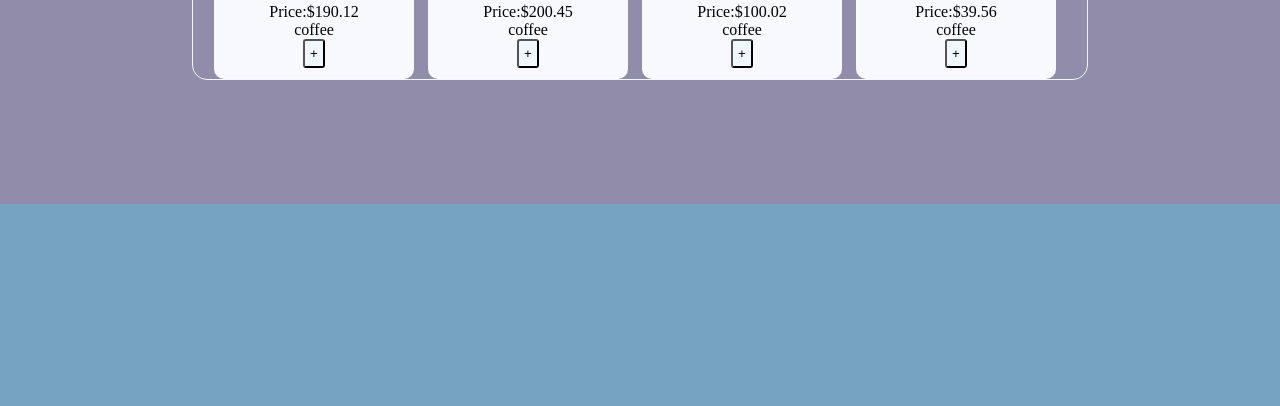
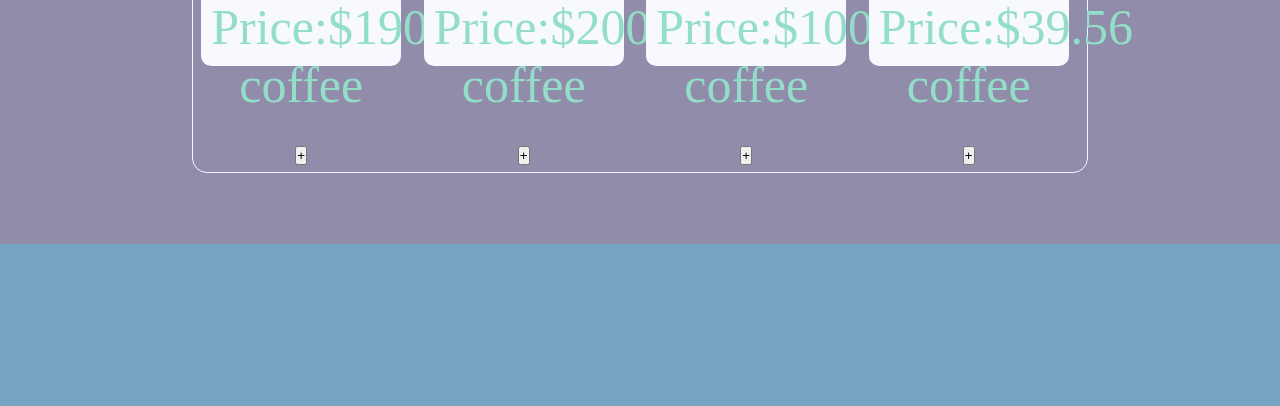
Before and after one commit to rakita-08/WebTech, a PHP site: page /product.html in a window 1280 px wide. Shown: the part 394-800 px from the top of the page. Run offline with PHP 8.4, Linux system fonts and the light colour scheme.

Commit message:
forms and buttons

```diff
--- a/My_Store/style.css
+++ b/My_Store/style.css
@@ -111,8 +111,13 @@ body{
     margin-top: 10px;
      border-radius:10px;
 }
-button{
+.add_cart_btn{
      padding: 5px;
      background-color:  aliceblue;
      border-radius: 3px;
 }
+.content_title{
+    font-size: 50px;
+    color: rgb(146, 222, 200);
+    font-style: bold;
+}
```
